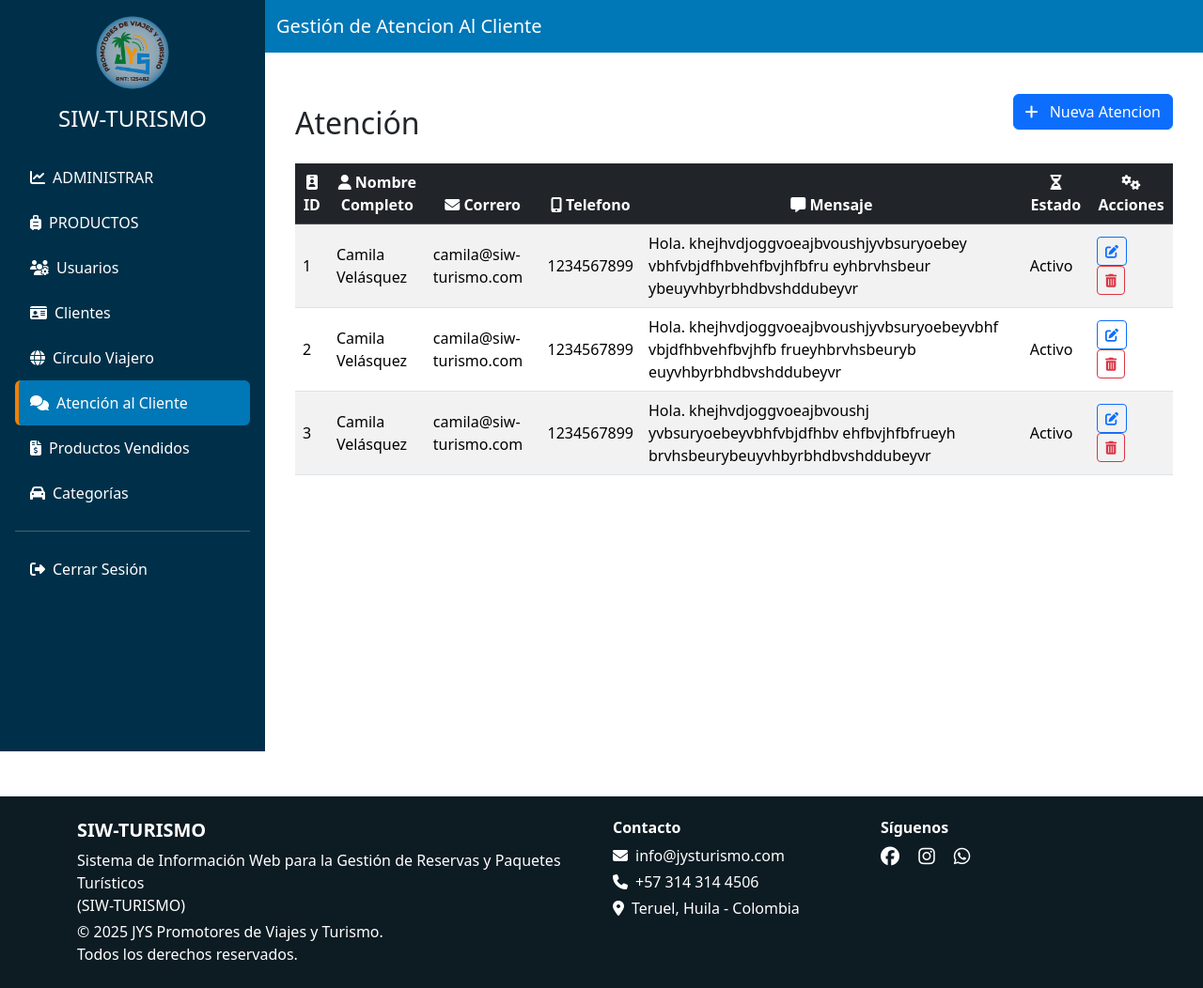
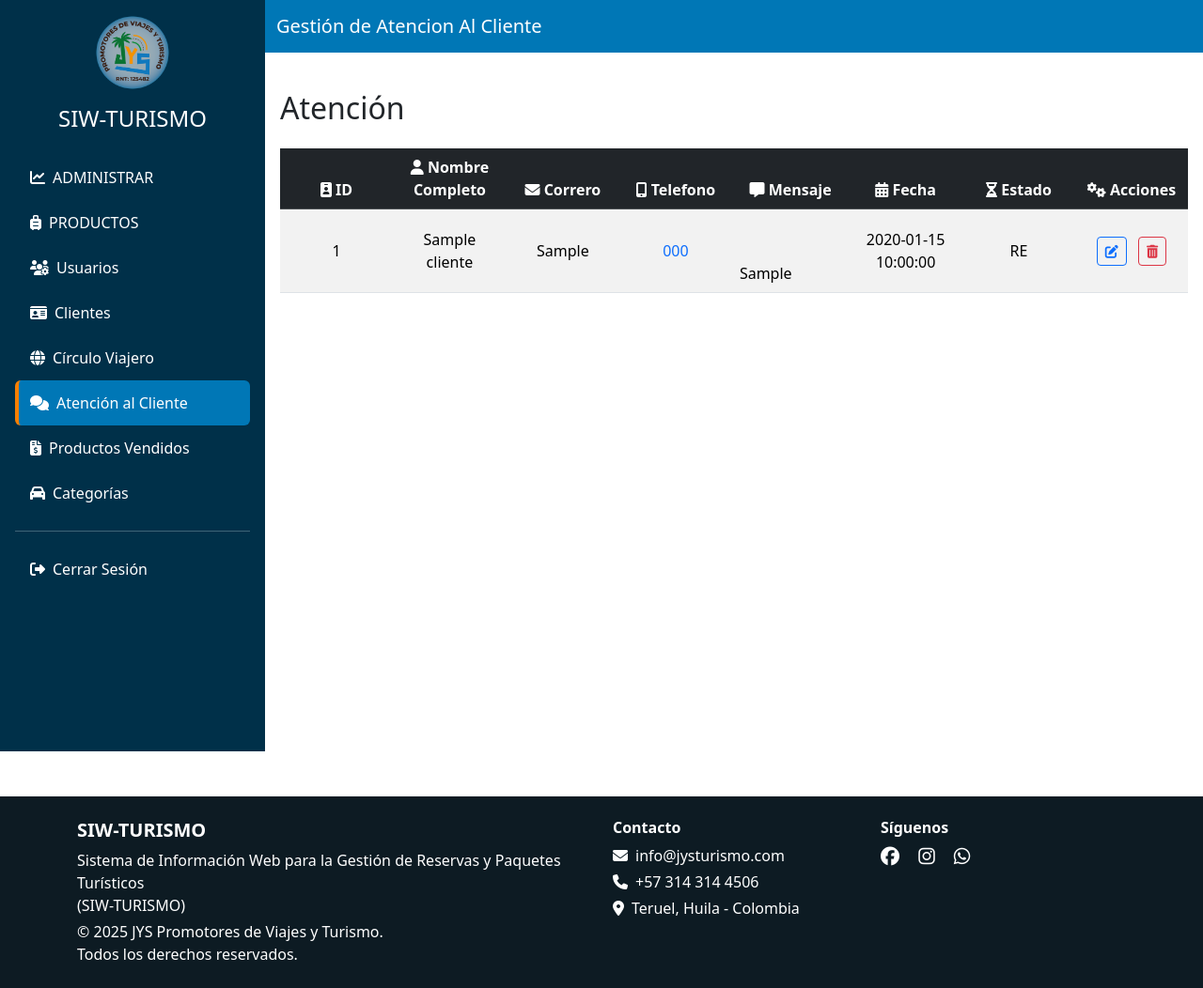
Before and after one commit to JulioCasanova01/SIW-TURISMO, a PHP site: page /SIW-TURISMO/admin/atencion_cliente.php in a window 1280 px wide. Shown: the whole page at 94% size. Run offline with PHP 8.4, Linux system fonts and the light colour scheme; the visitor is signed in with stand-in values (Sample User, id 1); tables that the repository leaves empty or names only in its code hold one stand-in row (values such as "Sample post").

Commit message:
atencion al cliente

```diff
--- /dev/null
+++ b/modelo/atenciones_m.php
@@ -0,0 +1,41 @@
+<?php
+
+function salir(){
+    session_start();
+    session_unset();
+    session_destroy();
+    header("Location: ../vista/login.php");
+    exit();
+}
+
+function registrar($conn, $data) {
+    date_default_timezone_set('America/Bogota');
+    $fecha = date('Y-m-d H:i:s');
+    $estado= 'PE';
+    $sql= "INSERT INTO atencion_clientes VALUES (NULL, '{$data['nombre']}', '{$data['mensaje']}','$fecha','$estado', '{$data['correo']}','{$data['telefono']}'  )";
+    mysqli_query($conn, $sql);
+    $_SESSION['nombre'] = $data['nombre'];
+        echo "<script>
+                    alert('Atención registrada exitosamente.');
+                    window.location.href = '../vista/general/contactanos.php';
+                </script>";
+}
+
+function obtenerAtenciones($conn) {
+    $result = mysqli_query($conn, "SELECT * FROM atencion_clientes");
+    return mysqli_fetch_all($result, MYSQLI_ASSOC);
+}
+
+function eliminar($conn, $id) {
+
+    mysqli_query($conn, "DELETE FROM atencion_clientes WHERE id=$id");
+    header("Location: ../vista/admin/atencion_cliente.php");
+}
+
+function actualizar($conn, $data) {
+    $sql = "UPDATE atencion_clientes SET estado='{$data['estado']}'  WHERE id={$data['id']}";
+    mysqli_query($conn, $sql);
+    header("Location: ../vista/admin/atencion_cliente.php");
+}
+
+?>
--- a/modelo/viajeros_m.php
+++ b/modelo/viajeros_m.php
@@ -9,11 +9,12 @@ function salir(){
 }
 
 function registrar($conn, $data) {
+    date_default_timezone_set('America/Bogota');
     $fecha_registro = date('Y-m-d H:i:s');
     $sql= "INSERT INTO viajeros VALUES (NULL, '{$data['nombre']}', '{$data['tipo_documento']}', '{$data['numero_documento']}','$fecha_registro','{$data['fecha_nacimiento']}','{$data['contacto1']}', '{$data['contacto2']}', '{$data['direccion']}')";
     mysqli_query($conn, $sql);
     $_SESSION['nombre'] = $data['nombre'];
-    $_SESSION['rol'] = $data['numero_documento'];
+
 
     header("Location: ../vista/admin/circulo_viajero.php");
 }
--- a/vista/admin/atencion_cliente.php
+++ b/vista/admin/atencion_cliente.php
@@ -1,9 +1,50 @@
 <?php
     include('header.php');
 ?>
+<style>
+    .table-responsive {
+    overflow-x: auto;
+    max-width: 100%;
+  }
+
+  .main-content {
+    padding: 1rem;
+  }
+
+  th, td {
+    word-break: break-word;
+    min-width: 120px; /* Evita que las columnas se aplasten demasiado en pantallas pequeñas */
+  }
+
+  @media (max-width: 576px) {
+    .main-content h2 {
+      font-size: 1.4rem;
+    }
+
+    .table-responsive {
+      font-size: 0.9rem;
+    }
+
+    .btn {
+      font-size: 0.85rem;
+    }
+  }
+
+  .descripcion-scroll {
+  max-height: 80px;       /* Alto máximo antes de hacer scroll vertical */
+  max-width: 250px;       /* Ancho máximo antes de hacer scroll horizontal */
+  overflow: auto;
+  white-space: pre-wrap;  /* Mantiene saltos de línea */
+    }
+</style>
 <body>
+    <?php
+        include '../../conexion.php';
+        include '../../modelo/atenciones_m.php';
+        $atenciones = obtenerAtenciones($conn);
+    ?>
 
-    <div class="d-flex">
+    <div class="d-flex flex-column flex-lg-row">
 
         <?php include ('sidebar.php'); ?>
 
@@ -20,9 +61,7 @@
             <div class="main-content">
                 <div class="d-flex justify-content-between align-items-center mb-4">
                     <h2 class="mb-0 mt-4">Atención</h2>
-                    <button class="btn btn-primary" data-bs-toggle="modal" data-bs-target="#modalAtencion">
-                        <i class="fas fa-plus me-2"></i> Nueva Atencion
-                    </button>
+
                 </div>
 
                 <!-- Tabla -->
@@ -35,60 +74,76 @@
                                 <th class="text-center"><i class="fas fa-envelope"></i> Correro</th>
                                 <th class="text-center"><i class="fas fa-mobile-alt"></i> Telefono</th>
                                 <th class="text-center"><i class="fas fa-comment-alt"></i> Mensaje</th>
-
+                                <th class="text-center"><i class="fas fa-calendar-alt"></i> Fecha</th>
                                 <th class="text-center"><i class="fas fa-hourglass-half"></i> Estado</th>
                                 <th class="text-center"><i class="fas fa-cogs"></i> Acciones</th>
                             </tr>
                         </thead>
-                        <tbody>
+                        <tbody class="text-center">
+                            <?php foreach ($atenciones as $atencion): ?>
+                                <tr>
+                                    <td><?= $atencion['id'] ?></td>
+                                    <td><?= $atencion['nombre'] ?></td>
+                                    <td><?= $atencion['correo'] ?></td>
+                                    <td>
+                                    <a href="https://wa.me/57<?= preg_replace('/\D/', '', $atencion['telefono']) ?>" target="_blank">
+                                        <?= $atencion['telefono'] ?>
+                                    </a>
+                                    </td>
 
-                            <tr>
-                                <td>1</td>
-                                <td>Camila Velásquez</td>
-                                <td>camila@siw-turismo.com</td>
-                                <td>1234567899</td>
-                                <td>Hola. khejhvdjoggvoeajbvoushjyvbsuryoebey vbhfvbjdfhbvehfbvjhfbfru eyhbrvhsbeur ybeuyvhbyrbhdbvshddubeyvr</td>
-                                <td>Activo</td>
+                                    <td>
+                                        <div class="overflow-auto" style="max-height: 100px; max-width: 100%; white-space: pre-wrap;">
+                                            <?= $atencion['mensaje'] ?>
+                                        </div>
+                                    </td>
+                                    <td><?= $atencion['fecha'] ?></td>
+                                    <td><?= $atencion['estado'] ?></td>
 
-                                <td>
+                                    <td>
                                     <button class="btn btn-sm btn-outline-primary me-2" data-bs-toggle="modal"
-                                        data-bs-target="#modalEditar"><i class="fas fa-edit"></i></button>
-                                    <button class="btn btn-sm btn-outline-danger"><i
-                                            class="fas fa-trash-alt"></i></button>
-                                </td>
-                            </tr>
-                            <tr>
-                                <td>2</td>
-                                <td>Camila Velásquez</td>
-                                <td>camila@siw-turismo.com</td>
-                                <td>1234567899</td>
-                                <td>Hola. khejhvdjoggvoeajbvoushjyvbsuryoebeyvbhf vbjdfhbvehfbvjhfb frueyhbrvhsbeuryb euyvhbyrbhdbvshddubeyvr</td>
-                                <td>Activo</td>
+                                        data-bs-target="#modalEditar<?= $atencion['id'] ?>">
+                                        <i class="fas fa-edit"></i>
+                                    </button>
+                                    <a href="../../controlador/atenciones_c.php?accion=eliminar&id=<?= $atencion['id'] ?>"
+                                        class="btn btn-sm btn-outline-danger"
+                                        onclick="return confirm('¿Estás seguro de que deseas eliminar esta atencion?');">
+                                        <i class="fas fa-trash-alt"></i>
+                                    </a>
+                                    </td>
+                                </tr>
 
-                                <td>
-                                    <button class="btn btn-sm btn-outline-primary me-2" data-bs-toggle="modal"
-                                        data-bs-target="#modalEditar"><i class="fas fa-edit"></i></button>
-                                    <button class="btn btn-sm btn-outline-danger"><i
-                                            class="fas fa-trash-alt"></i></button>
-                                </td>
-                            </tr>
-                            <tr>
-                                <td>3</td>
-                                <td>Camila Velásquez</td>
-                                <td>camila@siw-turismo.com</td>
-                                <td>1234567899</td>
-                                <td>Hola. khejhvdjoggvoeajbvoushj yvbsuryoebeyvbhfvbjdfhbv ehfbvjhfbfrueyh brvhsbeurybeuyvhbyrbhdbvshddubeyvr</td>
-                                <td>Activo</td>
+                                <!--Modal editar Atencion -->
+                                <div class="modal fade" id="modalEditar<?= $atencion['id'] ?>" tabindex="-1" aria-labelledby="modalEditarLabel" aria-hidden="true">
+                                    <div class="modal-dialog">
+                                        <div class="modal-content">
+                                            <div class="modal-header bg-primary text-white">
+                                            <h5 class="modal-title">Editar Atención</h5>
+                                            <button type="button" class="btn-close" data-bs-dismiss="modal" aria-label="Cerrar"></button>
+                                            </div>
+                                            <div class="modal-body">
+                                                <form action="../../controlador/atenciones_c.php?accion=actualizar" method="POST">
+                                                    <input type="hidden" name="id" value="<?= $atencion['id'] ?>" />
 
-                                <td>
-                                    <button class="btn btn-sm btn-outline-primary me-2" data-bs-toggle="modal"
-                                        data-bs-target="#modalEditar"><i class="fas fa-edit"></i></button>
-                                    <button class="btn btn-sm btn-outline-danger"><i
-                                            class="fas fa-trash-alt"></i></button>
-                                </td>
-                            </tr>
-                            <!-- Más Atencion aquí -->
+                                                    <div class="mb-3">
+                                                    <label class="form-label">Estado</label>
+                                                    <select class="form-select" name="estado">
+                                                        <option value="PE" <?= $atencion['estado'] == 'PE' ? 'selected' : '' ?>>PENDIENTE</option>
+                                                        <option value="RE" <?= $atencion['estado'] == 'RE' ? 'selected' : '' ?>>RESUELTA</option>
 
+                                                    </select>
+                                                    </div>
+
+                                                    <div class="modal-footer">
+                                                    <button class="btn btn-secondary" data-bs-dismiss="modal">Cancelar</button>
+                                                    <button type="submit" class="btn btn-primary">Guardar</button>
+                                                    </div>
+                                                </form>
+                                            </div>
+                                        </div>
+                                    </div>
+                                </div>
+
+                            <?php endforeach; ?>
                         </tbody>
                     </table>
                 </div>
@@ -96,131 +151,6 @@
         </div>
     </div>
 
-    <!-- Modal de EDITAR Atencion -->
-    <div class="modal fade" id="modalAtencion" tabindex="-1" aria-labelledby="modalAtencionLabel" aria-hidden="true">
-        <div class="modal-dialog">
-            <div class="modal-content">
-                <div class="modal-header bg-primary text-white">
-                    <h5 class="modal-title" id="modalAtencionLabel">Editar Atencion</h5>
-                    <button type="button" class="btn-close" data-bs-dismiss="modal" aria-label="Cerrar"></button>
-                </div>
-                <div class="modal-body">
-                    <form>
-                        <!-- <div class="mb-3">
-                        <label for="contacto1Atencion" class="form-label">Imagen</label>
-                         <input type="file" id="imagen" name="imagen" accept="image/*" class="form-control" />
-                         </div> -->
-                        <div class="mb-3">
-                            <label for="nombreAtencion" class="form-label">Nombre</label>
-                            <input type="text" class="form-control" id="nombreAtencion" />
-                        </div>
-                        <div class="mb-3">
-                            <label for="tipo_documento_Atencion" class="form-label">ESTADO</label>
-                            <select class="form-select" id="tipo_documento_Atencion">
-                                <option value="PE">PENDIENTE</option>
-                                <option value="RE">RESUELTA</option>
-                                <!-- <option value="RC">Registro Civil de Nacimiento</option>
-                                <option value="PASAPORTE">PASAPORTE</option>
-                                <option value="CE">Cédula de Extranjería</option> -->
-                            </select>
-                        </div>
-                        <!-- <div class="mb-3">
-                            <label for="numero_documento_Atencion" class="form-label">Número de Documento</label>
-                            <input type="number" class="form-control" id="numero_documento_Atencion" />
-                        </div>
-                        <div class="mb-3">
-                            <label for="fecha_N_Atencion" class="form-label">Fecha de Nacimiento</label>
-                            <input type="date" class="form-control" id="fecha_N_Atencion" />
-                        </div> -->
-                        <div class="mb-3">
-                            <label for="correoAtencion" class="form-label">Correo</label>
-                            <input type="email" class="form-control" id="correoAtencion" />
-                        </div>
-                        <!-- <div class="mb-3">
-                            <label for="contacto1Atencion" class="form-label">Contacto_1</label>
-                            <input type="number" class="form-control" id="contacto1Atencion" />
-                        </div>
-                        <div class="mb-3">
-                            <label for="contacto2Atencion" class="form-label">Contacto_2</label>
-                            <input type="number" class="form-control" id="contacto2Atencion" />
-                        </div>
-                        <div class="mb-3">
-                            <label for="Direccion_R_Atencion" class="form-label">Dirección de Residencia</label>
-                            <input type="text" class="form-control" id="Direccion_R_Atencion" />
-                        </div> -->
-
-                    </form>
-                </div>
-                <div class="modal-footer">
-                    <button class="btn btn-secondary" data-bs-dismiss="modal">Cancelar</button>
-                    <button class="btn btn-primary">Guardar</button>
-                </div>
-            </div>
-        </div>
-    </div>
-
-    <!--Modal editar Atencion -->
-    <div class="modal fade" id="modalEditar" tabindex="-1" aria-labelledby="modalEditarLabel" aria-hidden="true">
-        <div class="modal-dialog">
-            <div class="modal-content">
-                <div class="modal-header bg-primary text-white">
-                    <h5 class="modal-title" id="modalEditarLabel">Editar Atencion</h5>
-                    <button type="button" class="btn-close" data-bs-dismiss="modal" aria-label="Cerrar"></button>
-                </div>
-                <div class="modal-body">
-                <form>
-                        <!-- <div class="mb-3">
-                        <label for="contacto1Atencion" class="form-label">Imagen</label>
-                         <input type="file" id="imagen" name="imagen" accept="image/*" class="form-control" />
-                         </div> -->
-                        <div class="mb-3">
-                            <label for="nombreAtencion" class="form-label">Nombre</label>
-                            <input type="text" class="form-control" id="nombreAtencion" />
-                        </div>
-                        <div class="mb-3">
-                            <label for="tipo_documento_Atencion" class="form-label">ESTADO</label>
-                            <select class="form-select" id="tipo_documento_Atencion">
-                                <option value="PE">PENDIENTE</option>
-                                <option value="RE">RESUELTA</option>
-                                <!-- <option value="RC">Registro Civil de Nacimiento</option>
-                                <option value="PASAPORTE">PASAPORTE</option>
-                                <option value="CE">Cédula de Extranjería</option> -->
-                            </select>
-                        </div>
-                        <!-- <div class="mb-3">
-                            <label for="numero_documento_Atencion" class="form-label">Número de Documento</label>
-                            <input type="number" class="form-control" id="numero_documento_Atencion" />
-                        </div>
-                        <div class="mb-3">
-                            <label for="fecha_N_Atencion" class="form-label">Fecha de Nacimiento</label>
-                            <input type="date" class="form-control" id="fecha_N_Atencion" />
-                        </div> -->
-                        <div class="mb-3">
-                            <label for="correoAtencion" class="form-label">Correo</label>
-                            <input type="email" class="form-control" id="correoAtencion" />
-                        </div>
-                        <!-- <div class="mb-3">
-                            <label for="contacto1Atencion" class="form-label">Contacto_1</label>
-                            <input type="number" class="form-control" id="contacto1Atencion" />
-                        </div>
-                        <div class="mb-3">
-                            <label for="contacto2Atencion" class="form-label">Contacto_2</label>
-                            <input type="number" class="form-control" id="contacto2Atencion" />
-                        </div>
-                        <div class="mb-3">
-                            <label for="Direccion_R_Atencion" class="form-label">Dirección de Residencia</label>
-                            <input type="text" class="form-control" id="Direccion_R_Atencion" />
-                        </div> -->
-
-                    </form>
-                </div>
-                <div class="modal-footer">
-                    <button class="btn btn-secondary" data-bs-dismiss="modal">Cancelar</button>
-                    <button class="btn btn-primary">Guardar</button>
-                </div>
-            </div>
-        </div>
-    </div>
 
     <?php include ('footer.php'); ?>
 
--- a/vista/general/footer.php
+++ b/vista/general/footer.php
@@ -27,8 +27,8 @@
               <ul class="list-unstyled">
                 <li><a href="http://localhost/SIW-TURISMO/vista/general/PaginaPrincipal.php" class="text-light text-decoration-none">Inicio</a></li>
                 <li><a href="http://localhost/SIW-TURISMO/vista/general/productos.php" class="text-light text-decoration-none">Planes turísticos</a></li>
-                <li><a href="http://localhost/SIW-TURISMO/vista/general/quienes_somos.html" class="text-light text-decoration-none">Quiénes somos</a></li>
-                <li><a href="http://localhost/SIW-TURISMO/vista/general/contactanos.html" class="text-light text-decoration-none">Contáctanos</a></li>
+                <li><a href="http://localhost/SIW-TURISMO/vista/general/quienes_somos.php" class="text-light text-decoration-none">Quiénes somos</a></li>
+                <li><a href="http://localhost/SIW-TURISMO/vista/general/contactanos.php" class="text-light text-decoration-none">Contáctanos</a></li>
               </ul>
             </div>
 
```
Also changed, not shown: controlador/atenciones_c.php (added, +19 -0 lines), vista/general/contactanos.php (+7 -7 lines).
